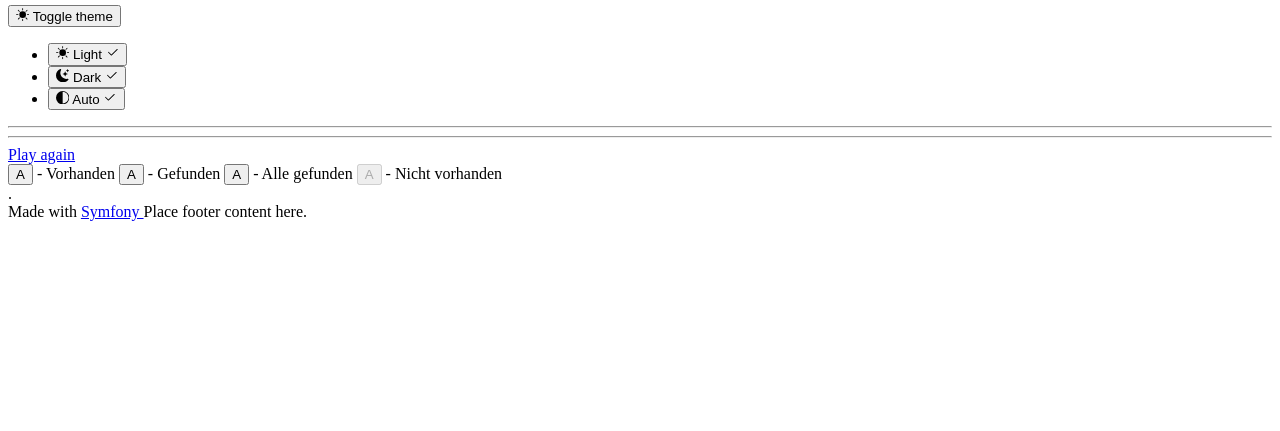
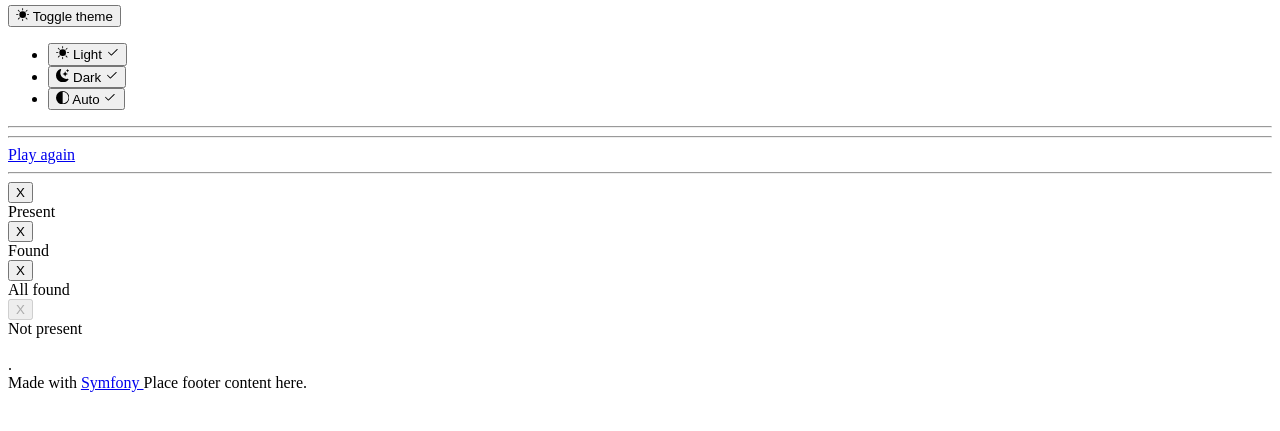
Before and after one commit to elkuku/CryptoGram, a Symfony app: template templates/default/index.html.twig in a window 1280 px wide. Shown: the part 330-761 px from the top of the page. Run offline with Twig, Linux system fonts and the light colour scheme; the template is opened without the code that fills it, so the values that code supplies are empty; some libraries are stand-ins or nearby versions.

Commit message:
Optimizing

```diff
--- a/templates/default/index.html.twig
+++ b/templates/default/index.html.twig
@@ -10,30 +10,18 @@
         }) }}
             {{ stimulus_action('crypto', 'handleKeyDown', 'keydown@window') }}
     >
-        <div class="text-end">
-            {% for l in locales %}
-                <a href="{{ path('app_default', {'_locale':l}) }}">{{ l }}</a>
-            {% endfor %}
-        </div>
-        <div class="row row-cols-auto">
+        <div class="row row-cols-auto cryptoContainer">
             {% for letter in letters %}
                 <div
+                        {{ stimulus_target('crypto', 'letter') }}
                         {% if letter.isLetter %}
                             class="col text-center letter"
-                            {{ stimulus_target('crypto', 'letter') }}
-                            {{ stimulus_action('crypto', 'selectLetter', 'click', {'index':loop.index-1}) }}
+                            {{ stimulus_action('crypto', 'selectLetter', 'click', {'index' : loop.index - 1}) }}
                         {% else %}
-                            {{ stimulus_target('crypto', 'letter') }}
-                            class="col text-center"
+                            class="col"
                         {% endif %}
                 >
-                    {% if letter.isLetter %}
-                        &nbsp;
-                        <br>
-                        {{ letter.code }}
-                    {% else %}
-                        {{ letter.letter }}
-                    {% endif %}
+                    {{ letter.toHTML|raw }}
                 </div>
             {% endfor %}
         </div>
@@ -46,11 +34,11 @@
                     <div class="col text-center">
                         <button
                                 {{ stimulus_target('crypto', 'key') }}
-                                {% if char not in unique_letters %}
-                                    class="btn btn-outline-secondary"  disabled
-                                {% else %}
+                                {% if char in unique_letters %}
                                     class="btn btn-info"
                                     {{ stimulus_action('crypto', 'guessLetter', 'click', {letter:char}) }}
+                                {% else %}
+                                    class="btn btn-outline-secondary"  disabled
                                 {% endif %}
                         >
                             {{ char }}
@@ -63,17 +51,33 @@
 
     <hr>
 
-
     <div class="text-center">
-        <a href="{{ path('app_default') }}" class="btn btn-success">{{ 'Play again'|trans }}</a>
-
+        <a href="{{ path('app_default') }}" class="btn btn-success play-again-button">{{ 'Play again'|trans }}</a>
     </div>
 
-    <button class="btn btn-info">A</button> - Vorhanden
-    <button class="btn btn-success">A</button> - Gefunden
-    <button class="btn btn-secondary">A</button> - Alle gefunden
-    <button class="btn btn-outline-secondary" disabled>A</button> - Nicht vorhanden
+    <hr>
+
+    <div class="container text-center">
+        <div class="row row-cols-auto">
+            <div class="col">
+                <button class="btn btn-info">X</button>
+                <br>{{ 'Present'|trans }}</div>
+            <div class="col">
+                <button class="btn btn-success">X</button>
+                <br>{{ 'Found'|trans }}</div>
+            <div class="col">
+                <button class="btn btn-secondary">X</button>
+                <br>{{ 'All found'|trans }}</div>
+            <div class="col">
+                <button class="btn btn-outline-secondary" disabled>X</button>
+                <br>{{ 'Not present'|trans }}</div>
+        </div>
+    </div>
+
     <br>
+
+    {# TODO: remove this =;) #}
+
     <span title="{{ phrase }}">.</span>
 
 {% endblock %}
```
Also changed, not shown: assets/styles/app.css (+7 -7 lines), src/Type/Letter.php (+9 -0 lines).
